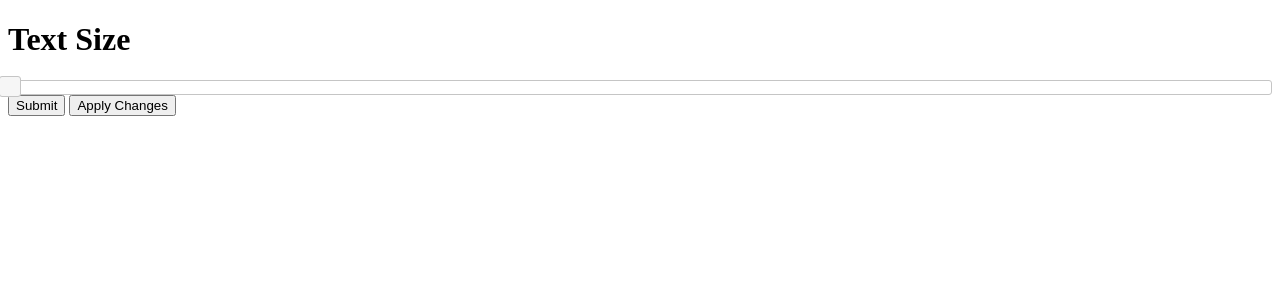
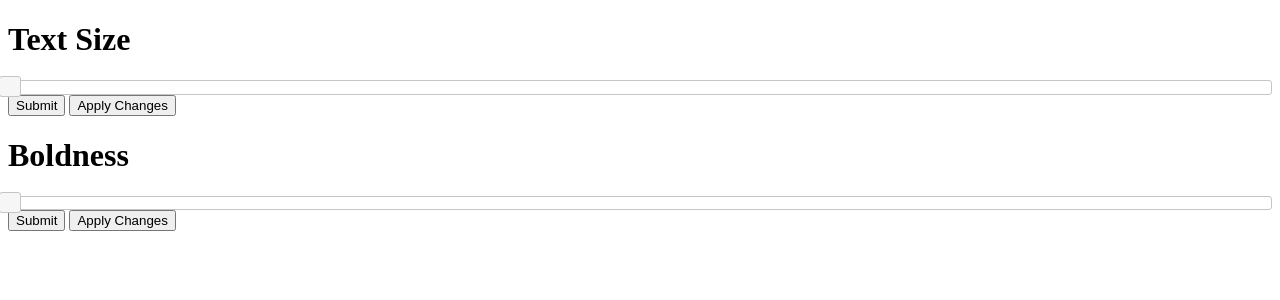
Before and after one commit to jdcheng/lvvs, a Django app: page /polls/slider/ in a window 1280 px wide. Shown: the top 300 px of the page. Run offline with Django 3.2, Linux system fonts and the light colour scheme; some libraries are stand-ins or nearby versions.

Commit message:
adding bold slider

```diff
--- a/polls/templates/polls/slider.html
+++ b/polls/templates/polls/slider.html
@@ -2,8 +2,6 @@
 <html lang="en">
  <head>
 	<meta charset="utf-8">
-	<title>jQuery UI Slider - Default functionality</title>
-	<h1> Text Size </h1>
 	<link rel="stylesheet" href="//code.jquery.com/ui/1.11.2/themes/smoothness/jquery-ui.css">
 	<script src="//code.jquery.com/jquery-1.10.2.js"></script>
 	<script src="//code.jquery.com/ui/1.11.2/jquery-ui.js"></script>
@@ -12,7 +10,7 @@
 	$(document).ready(function(){
 
 
-		$( "#slider" ).slider({
+		$( "#sizeSlider" ).slider({
 		min: 18,
 		max: 72,
 		slide: function(event, ui) {
@@ -20,17 +18,26 @@
 		}
 		});
 
-		getBoldness();
+		$( "#boldSlider" ).slider({
+		min: 18,
+		max: 72,
+		slide: function(event, ui) {
+			getBoldness();
+		}
+		});
+
 	});
 
 	function getSize() {
-		$size = $("#slider").slider("values", 0);
+		$size = $("#sizeSlider").slider("values", 0);
 		$("#size").val($size);
 		sessionStorage.setItem('size', $size);
-		//$boldness2 = localStorage.getItem('boldness');
-		//if ($boldness2 != null){
-		//	alert("Yes")
-		//}
+	}
+
+	function getBoldness() {
+		$boldness = $("#boldSlider").slider("values", 0);
+		$("#boldness").val($boldness);
+		sessionStorage.setItem('boldness', $boldness);
 	}
 
 	//$("#apply").click(function(event){
@@ -41,8 +48,14 @@
 </head>
 <body>
 
-<div id="slider"></div>
+<h1> Text Size </h1>
+<div id="sizeSlider"></div>
 <input id="size" type="submit" />
+<input id = "apply" type="submit" value="Apply Changes" />
+
+<h1> Boldness </h1>
+<div id="boldSlider"></div>
+<input id="boldness" type="submit" />
 <input id = "apply" type="submit" value="Apply Changes" />
 
 </body>
```
